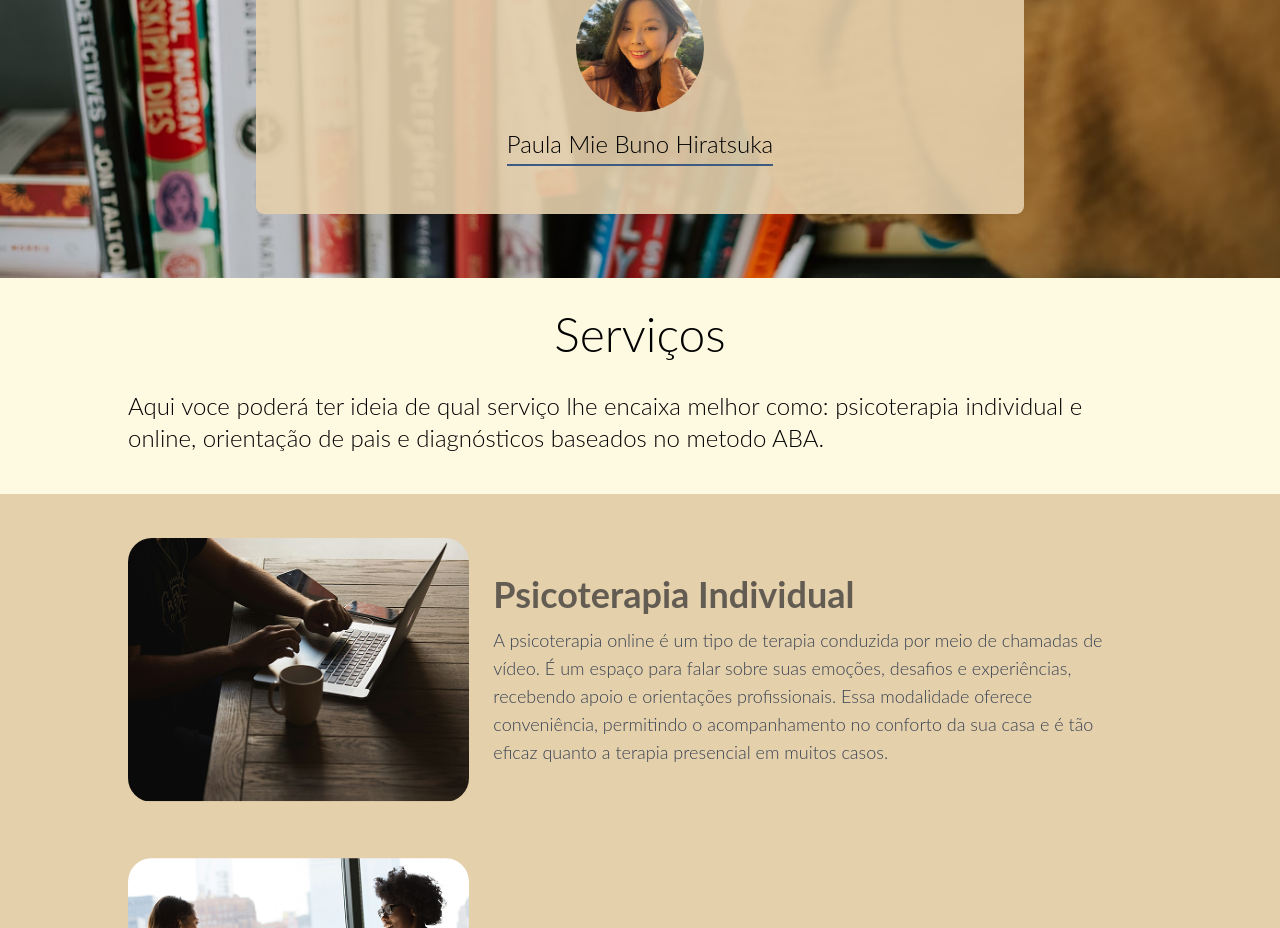
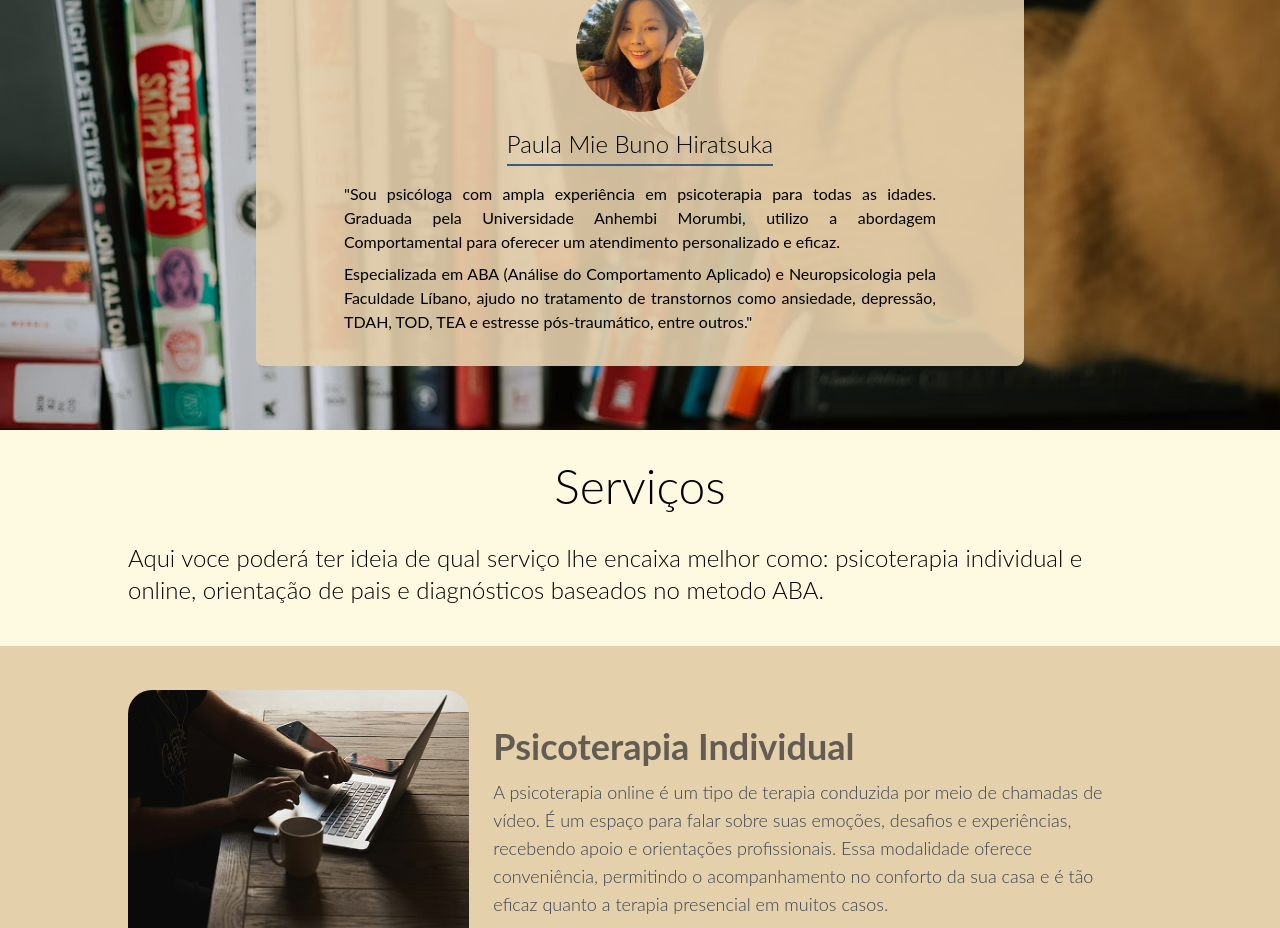
Before and after one commit to gabrielmunck/PaulaPsico, a React (Create React App) app: page / in a window 1280 px wide. Shown: the part 1460-2388 px from the top of the page. Built offline with nearby package versions, Linux system fonts and the light colour scheme.

Commit message:
Updated texts About Section

```diff
--- a/src/components/About.jsx
+++ b/src/components/About.jsx
@@ -4,16 +4,35 @@ import PaulaPsico from "../assets/PaulaPsico.png";
 function About() {
   return (
     <div
+      id="quem-sou"
       className="w-full h-auto flex flex-col items-center justify-center bg-cover bg-center bg-no-repeat"
       style={{ backgroundImage: `url(${Aboutbg})` }}
     >
       <div className="container mx-auto py-16 px-4">
         <div className="flex flex-col justify-center items-center bg-main bg-opacity-90 p-8 rounded-lg max-w-3xl mx-auto">
-          <h2 className="w-full text-center text-3xl font-lato font-light mb-4">A Psicóloga</h2>
-          <img src={PaulaPsico} alt="Imagem da Psicologa Paula" className="w-32 h-32 rounded-full mb-4" />
-          <p className="font-lato font-light text-2xl border-b-2 border-logo pb-1 mb-4 ">Paula Mie Buno Hiratsuka</p>
-          <section className=""></section>
-
+          <h2 className="w-full text-center text-3xl font-lato font-light mb-4">
+            A Psicóloga
+          </h2>
+          <img
+            src={PaulaPsico}
+            alt="Imagem da Psicologa Paula"
+            className="w-32 h-32 rounded-full mb-4"
+          />
+          <h3 className="font-lato font-light text-2xl border-b-2 border-logo pb-1 mb-4 ">
+            Paula Mie Buno Hiratsuka
+          </h3>
+          <section className="w-full px-4 md:px-14 font-lato md:text-justify mb-2">
+            "Sou psicóloga com ampla experiência em psicoterapia para todas as
+            idades. Graduada pela Universidade Anhembi Morumbi, utilizo a
+            abordagem Comportamental para oferecer um atendimento personalizado
+            e eficaz.
+          </section>
+          <section className="w-full px-4 md:px-14 font-lato md:text-justify">
+            Especializada em ABA (Análise do Comportamento Aplicado) e
+            Neuropsicologia pela Faculdade Líbano, ajudo no tratamento de
+            transtornos como ansiedade, depressão, TDAH, TOD, TEA e estresse
+            pós-traumático, entre outros."
+          </section>
         </div>
       </div>
     </div>
--- a/src/components/Header.jsx
+++ b/src/components/Header.jsx
@@ -25,7 +25,7 @@ function Header() {
           </div>
         </div>
         <div className="flex items-center justify-center space-x-10 px-12 font-lato font-light text-lg">
-          <a href="#home" className="hover:text-logo hover:underline hover:bg-slate-950 h-full transition-colors duration-300 " onClick={(e) => scrollToSection('home', e)}>Home</a>
+          <a href="#home" className="hover:text-logo hover:underline transition-colors duration-300 " onClick={(e) => scrollToSection('home', e)}>Home</a>
           <a href="#contato" className="hover:text-logo hover:underline transition-colors duration-300" onClick={(e) => scrollToSection('contato', e)}>Contato</a>
           <a href="#quem-sou" className="hover:text-logo hover:underline transition-colors duration-300" onClick={(e) => scrollToSection('quem-sou', e)}>Quem Sou</a>
           <a href="#servicos" className="hover:text-logo hover:underline transition-colors duration-300" onClick={(e) => scrollToSection('servicos', e)}>Serviços</a>
```
